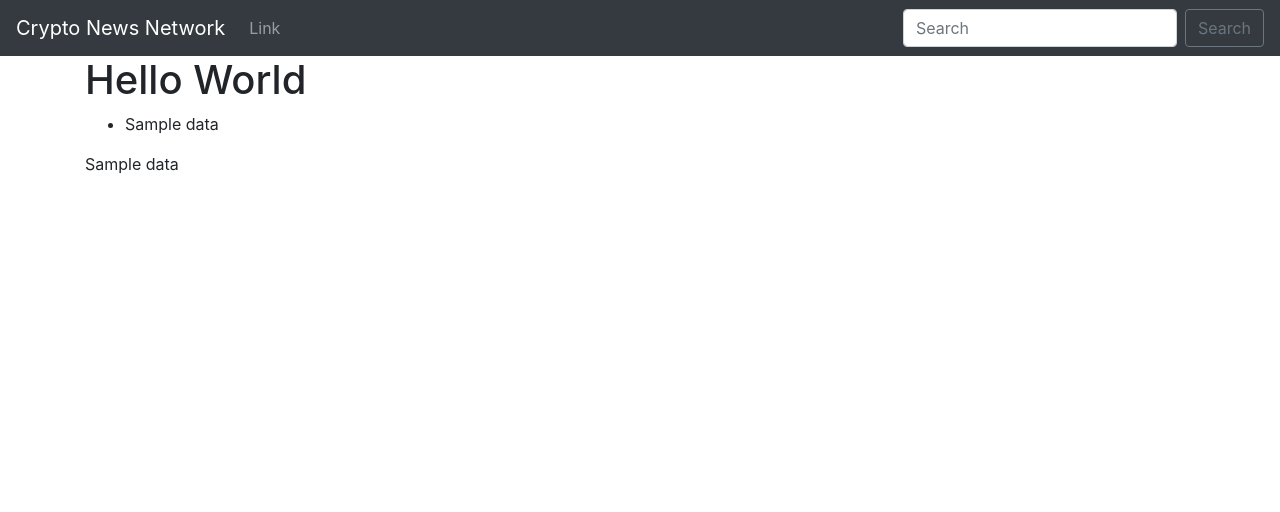
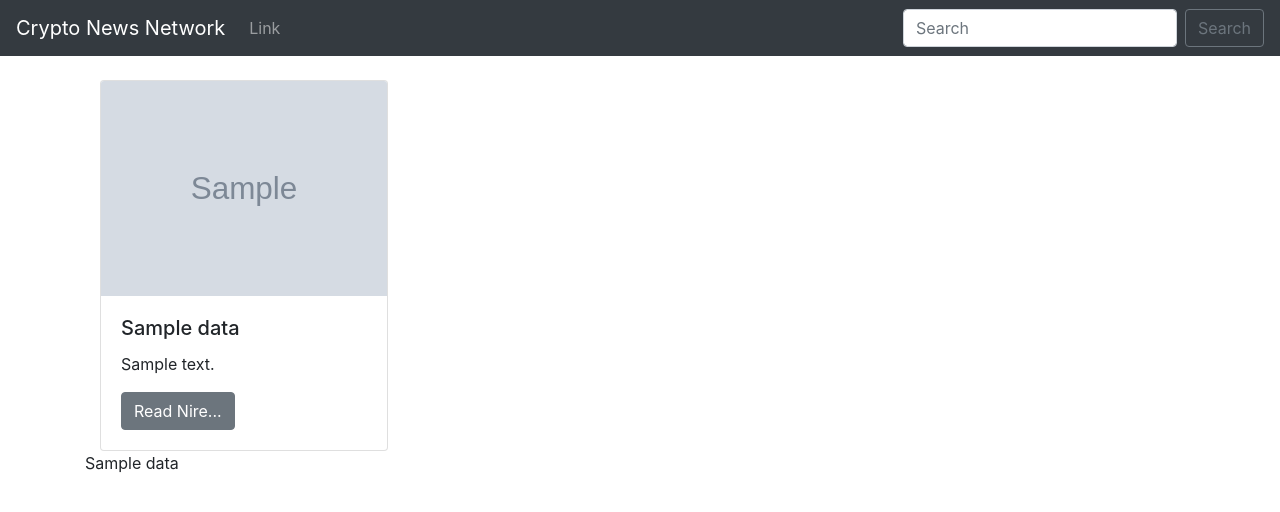
Before and after one commit to jfreesh/my-crytpo, a Django app: template crypto/templates/home.html in a window 1280 px wide. Shown: the top 512 px of the page. Run offline with Django 3.2, Linux system fonts and the light colour scheme; the template is opened without the code that fills it: most values are stand-ins (such as "Sample title", 1, 10 or a date in 2020); grey boxes marked "Sample" are stand-in pictures; some libraries are stand-ins or nearby versions.

Commit message:
Ch 13, format bootstrap cards for the articles

```diff
--- a/crypto/templates/home.html
+++ b/crypto/templates/home.html
@@ -1,13 +1,23 @@
 {% extends 'base.html' %}
 
 {% block content %}
-
-	<h1>Hello World</h1>
-
-	<ul>
-		{% for x in api.Data %}
-			<li>{{ x.title }}</li>
-		{% endfor %}
-	</ul>
+	<br>
+	<div class="container">
+		<div class="row">
+			{% for x in api.Data %}
+			<div class="col-sm">
+				<div class="card" style="width: 18rem;">
+					<img src="{{ x.imageurl }}" class="card-img-top" alt="{{ x.source }}">
+					<div class="card-body">
+						<h5 class="card-title">{{ x.title }}</h5>
+						<p class="card-text">{{ x.body }}</p>
+						<a href="{{ x.url }}" class="btn btn-secondary">Read Nire...</a>
+					</div>
+				</div>
+			</div>
+			<br>
+			{% endfor %}
+		</div>
+	</div>
 	{{ api.Data }}
 {% endblock %}
```
